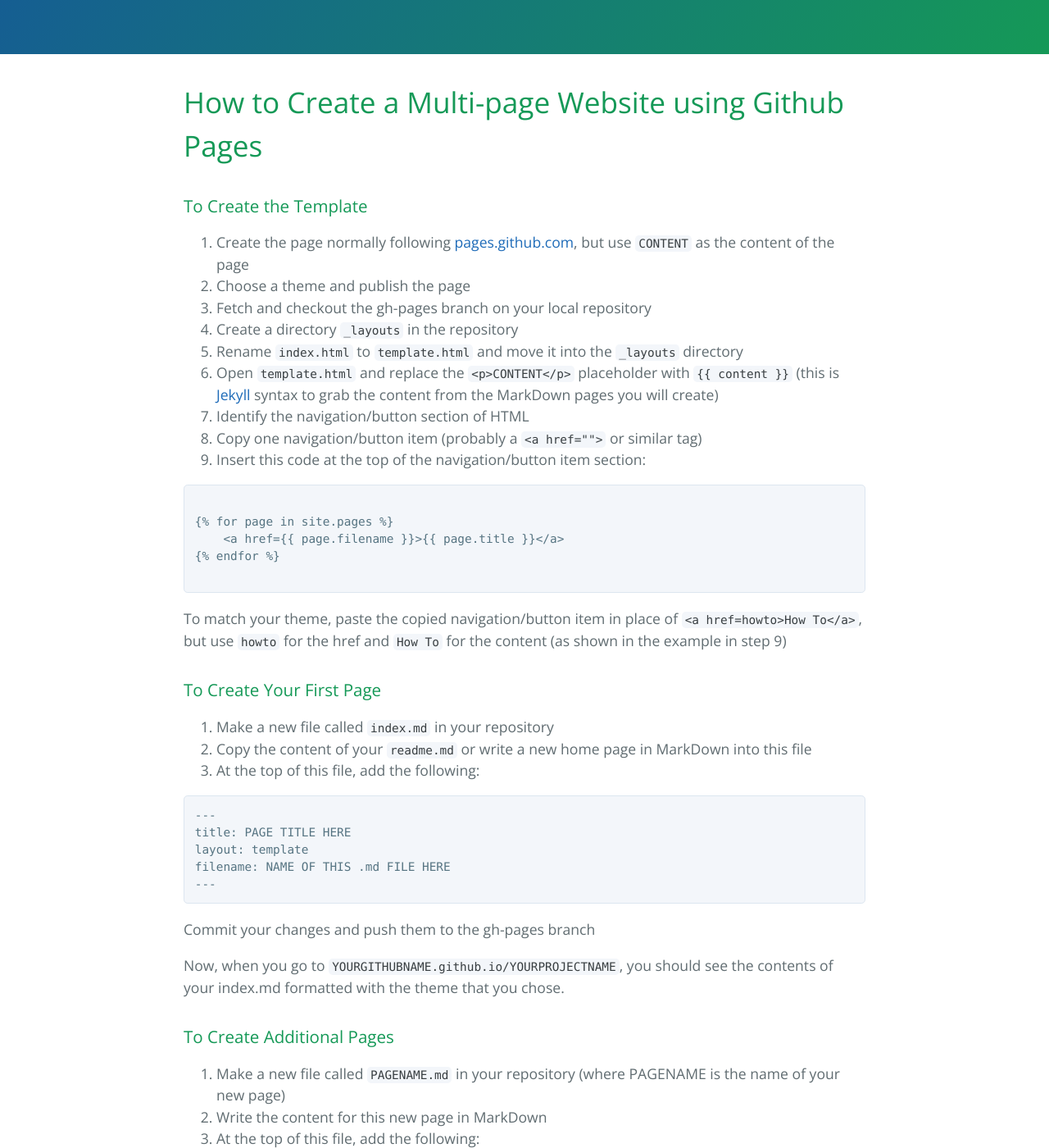
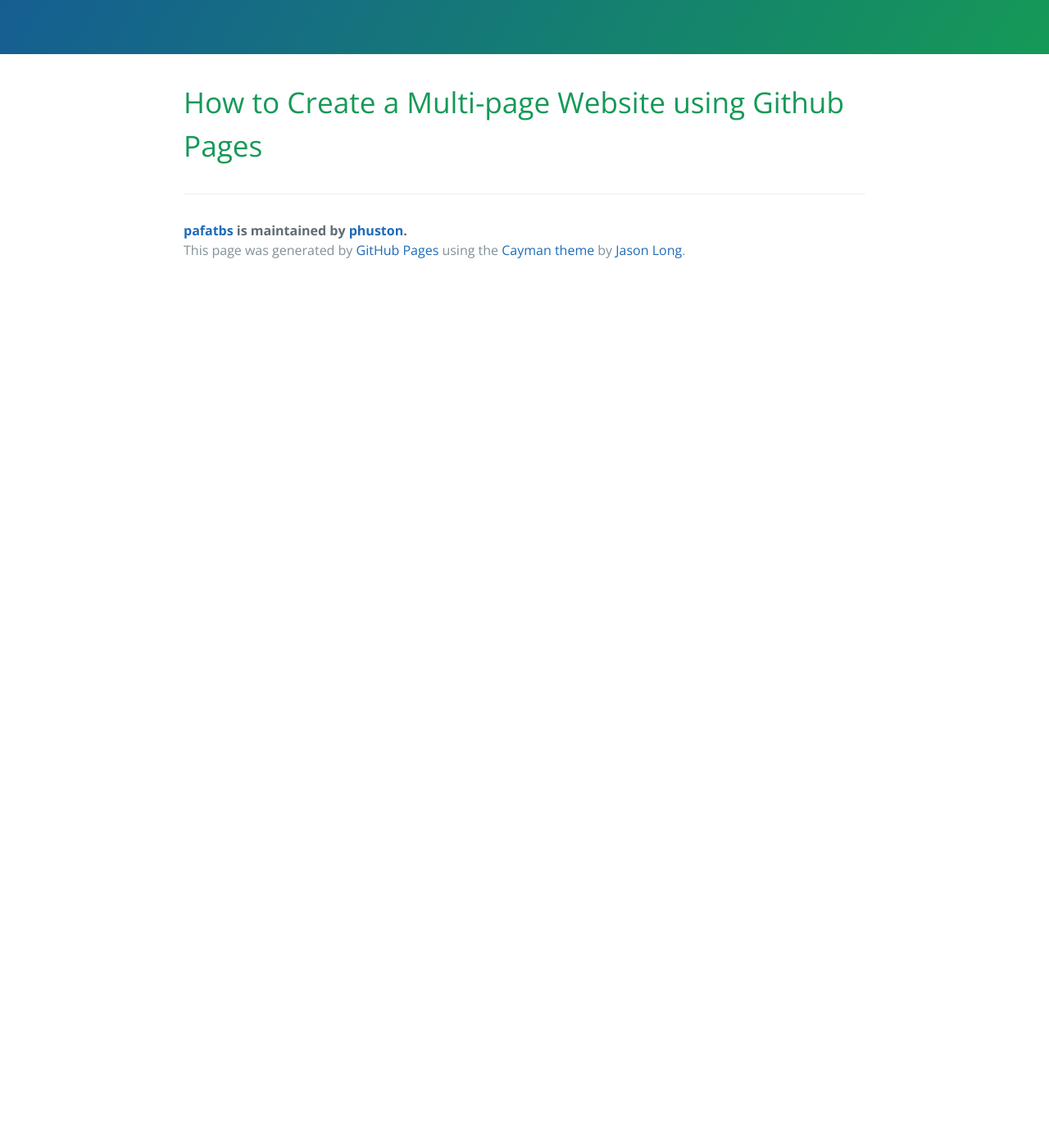
Before and after one commit to Spaceborne-PCMs/Spaceborne-PCMs.github.io, a Jekyll site: the page built from howto.md, in a window 1280 px wide and 1400 px high, scrolled down 270 px. Shown: the whole window at 82% size. Built offline with Jekyll 4.4.1, drawn with Linux system fonts in a browser that asks for light colours; after the commit the page ends 900 px from its top, so only the background shows below that; some of the changed text lies outside the part shown.

Commit message:
minor change

````diff
--- a/howto.md
+++ b/howto.md
@@ -5,58 +5,3 @@ filename: howto
 ---
 
 # How to Create a Multi-page Website using Github Pages
-
-### To Create the Template
-1. Create the page normally following [pages.github.com](https://pages.github.com), but use `CONTENT` as the content of the page
-2. Choose a theme and publish the page
-3. Fetch and checkout the gh-pages branch on your local repository
-4. Create a directory `_layouts` in the repository
-5. Rename `index.html` to `template.html` and move it into the `_layouts` directory
-6. Open `template.html` and replace the `<p>CONTENT</p>` placeholder with {% raw %}`{{ content }}`{% endraw %} (this is [Jekyll](https://jekyllrb.com) syntax to grab the content from the MarkDown pages you will create)
-7. Identify the navigation/button section of HTML
-8. Copy one navigation/button item (probably a `<a href="">` or similar tag)
-9. Insert this code at the top of the navigation/button item section:
-
-```
-{% raw %}
-{% for page in site.pages %}
-    <a href={{ page.filename }}>{{ page.title }}</a>
-{% endfor %}
-{% endraw %}
-```
-
-To match your theme, paste the copied navigation/button item in place of `<a href={{ page.filename }}>{{ page.title }}</a>`, but use `{{ page.filename }}` for the href and `{{ page.title }}` for the content (as shown in the example in step 9)
-
-### To Create Your First Page
-1. Make a new file called `index.md` in your repository
-2. Copy the content of your `readme.md` or write a new home page in MarkDown into this file
-3. At the top of this file, add the following:
-
-```
----
-title: PAGE TITLE HERE
-layout: template
-filename: NAME OF THIS .md FILE HERE
----
-```
-
-Commit your changes and push them to the gh-pages branch
-
-Now, when you go to `YOURGITHUBNAME.github.io/YOURPROJECTNAME`, you should see the contents of your index.md formatted with the theme that you chose.
-
-### To Create Additional Pages
-1. Make a new file called `PAGENAME.md` in your repository (where PAGENAME is the name of your new page)
-2. Write the content for this new page in MarkDown
-3. At the top of this file, add the following:
-
-```
----
-title: PAGE TITLE HERE
-layout: template
-filename: NAME OF THIS .md FILE HERE
----
-```
-
-Commit your changes and push them to the gh-pages branch
-
-Now, when you go to `YOURGITHUBNAME.github.io/YOURPROJECTNAME`, you should see a link to your new page. When you click this link, you should see your new page formatted with the theme that you chose.
````
Also changed, not shown: index.md (+0 -22 lines).
